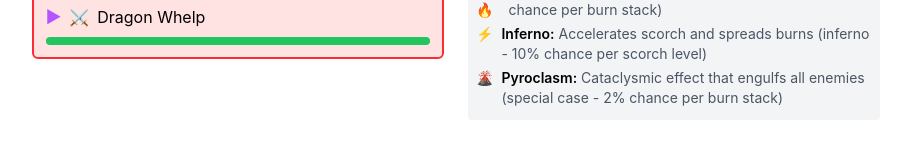
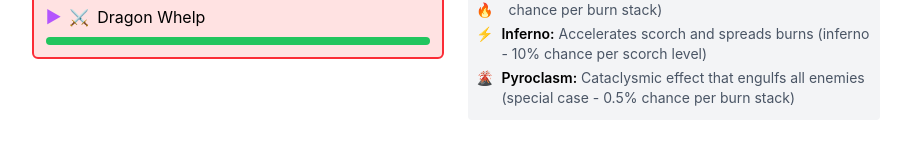
Before and after one commit to kyletolle/pyroclasm, a React (Vite) app: page / in a window 1280 px wide. Shown: the part 329-471 px from the top of the page, without its empty margins (184-1095 px from the left). Built offline with nearby package versions, Linux system fonts and the light colour scheme.

Commit message:
Reduce pyroclasm chance a bit again

```diff
--- a/src/components/AttackPanel.tsx
+++ b/src/components/AttackPanel.tsx
@@ -39,7 +39,7 @@ export function AttackPanel({ onAttack, selectedEnemy }: Props) {
     {
       name: DerivativeType.PYROCLASM,
       description:
-        'Cataclysmic effect that engulfs all enemies (special case - 2% chance per burn stack)',
+        'Cataclysmic effect that engulfs all enemies (special case - 0.5% chance per burn stack)',
       emoji: '🌋',
     },
   ];
--- a/src/game/constants/DamageValues.ts
+++ b/src/game/constants/DamageValues.ts
@@ -41,7 +41,7 @@ export const STATUS_EFFECTS = {
     // Chance for inferno effects to proc (per scorch level)
     chanceToProc: {
       inferno: 0.1, // 10% chance per scorch level
-      pyroclasm: 0.02, // 2% chance per burn stack (dramatically increased from 0.005%)
+      pyroclasm: 0.005, // 0.5% chance per burn stack (dramatically increased from 0.005%)
     },
   },
 
```
